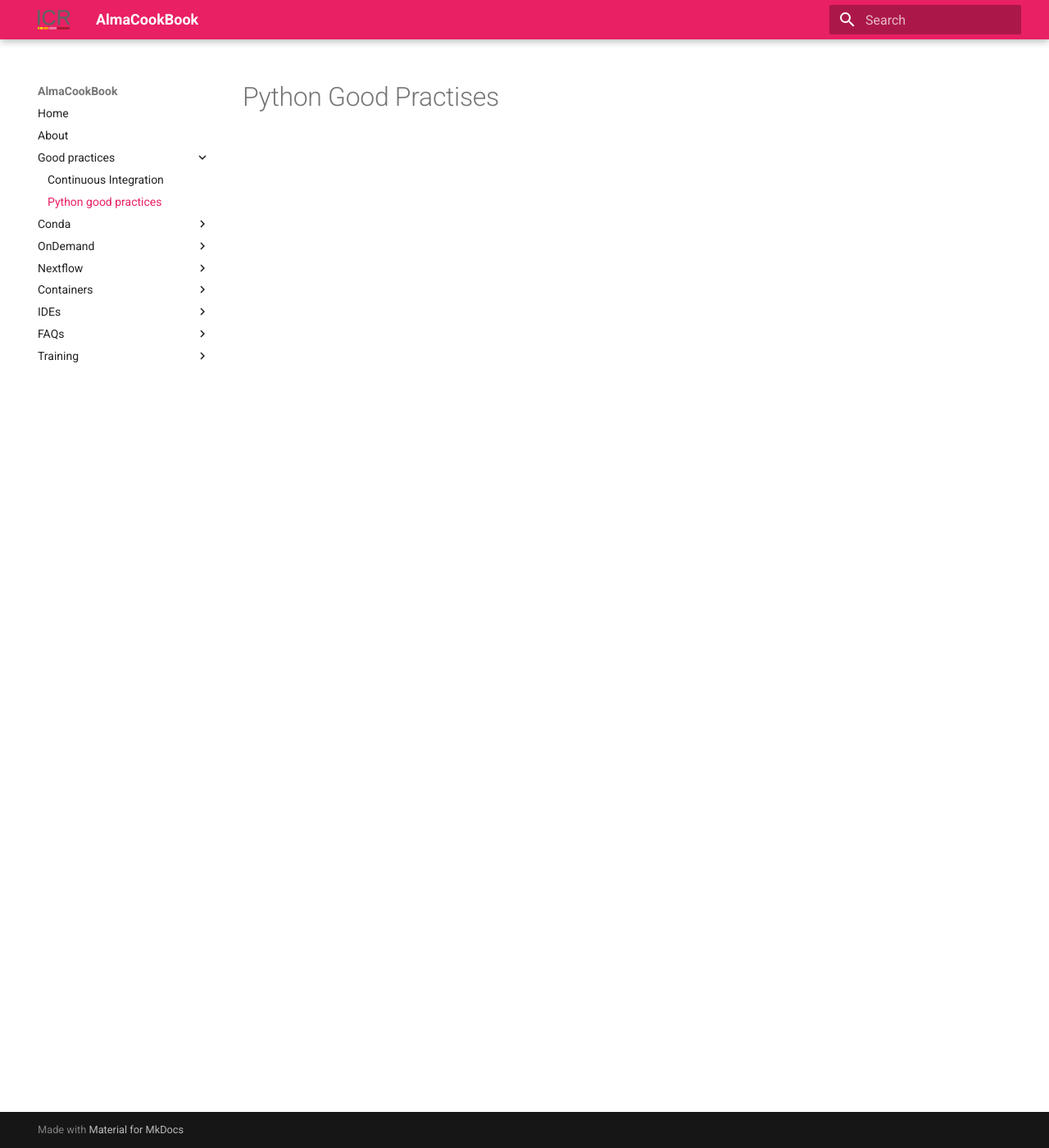
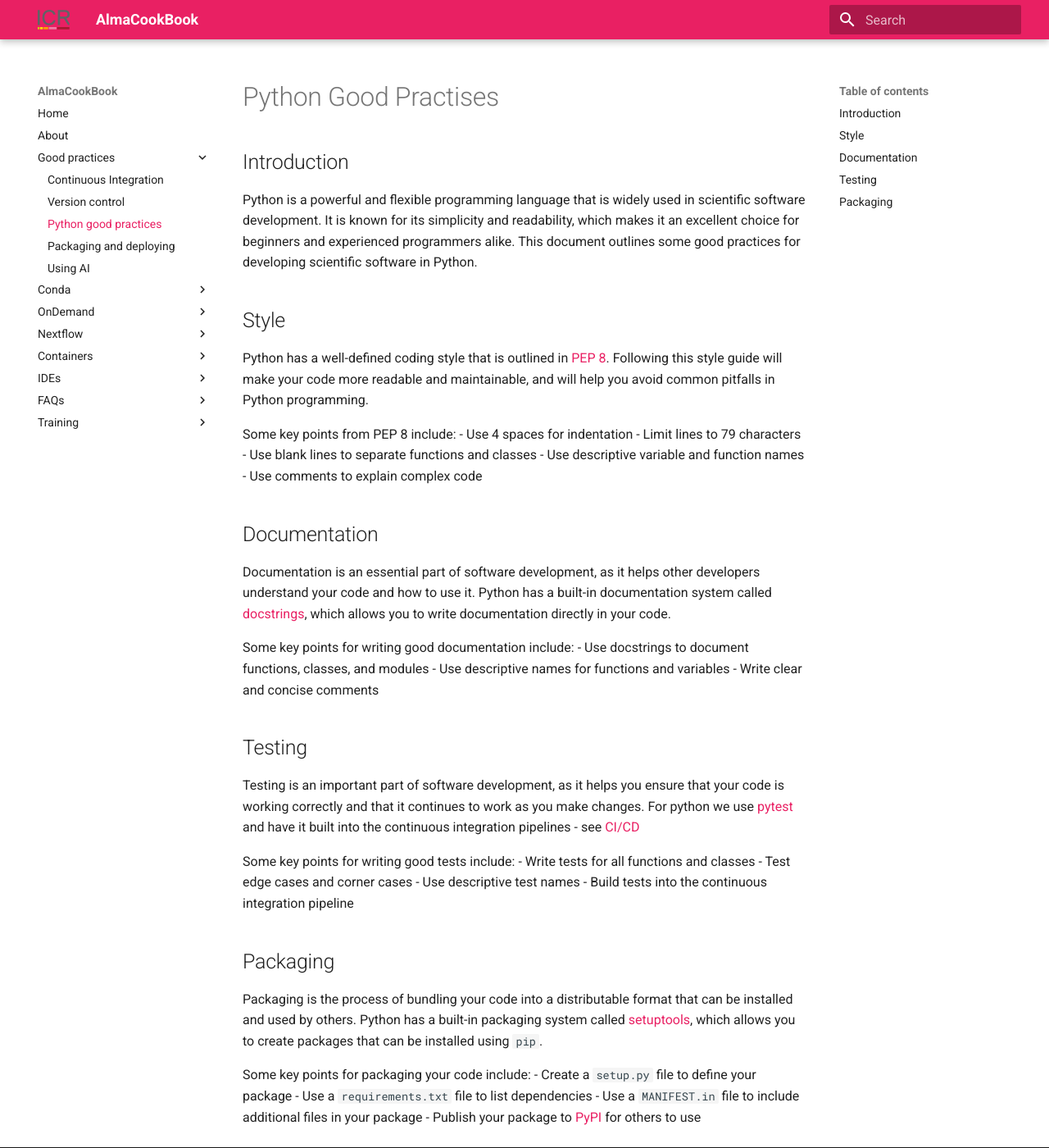
Before and after one commit to AlmaCookBook/AlmaCookBook.github.io, an MkDocs documentation site: the page built from docs/good/python.md, in a window 1280 px wide and 1400 px high. Shown: the whole window at 82% size. Built offline with MkDocs 1.6.1 and Material for MkDocs 9.7.7, drawn with Linux system fonts in a browser that asks for light colours.

Commit message:
Added some more outlines

```diff
--- a/docs/good/python.md
+++ b/docs/good/python.md
@@ -1 +1,40 @@
 # Python Good Practises
+
+## Introduction
+Python is a powerful and flexible programming language that is widely used in scientific software development. It is known for its simplicity and readability, which makes it an excellent choice for beginners and experienced programmers alike. This document outlines some good practices for developing scientific software in Python.
+
+## Style
+Python has a well-defined coding style that is outlined in [PEP 8](https://www.python.org/dev/peps/pep-0008/). Following this style guide will make your code more readable and maintainable, and will help you avoid common pitfalls in Python programming.
+
+Some key points from PEP 8 include:
+- Use 4 spaces for indentation
+- Limit lines to 79 characters
+- Use blank lines to separate functions and classes
+- Use descriptive variable and function names
+- Use comments to explain complex code
+
+## Documentation
+Documentation is an essential part of software development, as it helps other developers understand your code and how to use it. Python has a built-in documentation system called [docstrings](https://www.python.org/dev/peps/pep-0257/), which allows you to write documentation directly in your code.
+
+Some key points for writing good documentation include:
+- Use docstrings to document functions, classes, and modules
+- Use descriptive names for functions and variables
+- Write clear and concise comments
+
+## Testing
+Testing is an important part of software development, as it helps you ensure that your code is working correctly and that it continues to work as you make changes. For python we use [pytest](https://docs.pytest.org/en/8.0.x/) and have it built into the continuous integration pipelines - see [CI/CD](cicd)
+
+Some key points for writing good tests include:
+- Write tests for all functions and classes
+- Test edge cases and corner cases
+- Use descriptive test names
+- Build tests into the continuous integration pipeline
+
+## Packaging
+Packaging is the process of bundling your code into a distributable format that can be installed and used by others. Python has a built-in packaging system called [setuptools](https://setuptools.pypa.io/en/latest/), which allows you to create packages that can be installed using `pip`.
+
+Some key points for packaging your code include:
+- Create a `setup.py` file to define your package
+- Use a `requirements.txt` file to list dependencies
+- Use a `MANIFEST.in` file to include additional files in your package
+- Publish your package to [PyPI](https://pypi.org/) for others to use
--- a/mkdocs.yml
+++ b/mkdocs.yml
@@ -4,7 +4,10 @@ nav:
   - About: 'about.md'
   - Good practices:
     - 'Continuous Integration': 'good/cicd.md'
+    - 'Version control': 'good/version.md'
     - 'Python good practices': 'good/python.md'
+    - 'Packaging and deploying': 'good/packaging.md'
+    - 'Using AI' : good/ai.md
   - Conda:
     - 'Overview': 'conda/overview.md'
     - 'Basics': 'conda/basics.md'
@@ -16,8 +19,6 @@ nav:
     - NF-CORE:
       - 'nf-core 1: Install and test': 'workflows/nf-core-1.md'
       - 'nf-core 2: Sarek': 'workflows/nf-core-2.md'
-    - Other:
-      - 'Nextflow': 'workflows/nextflow.md'
   - Containers:
       - 'Singularity and docker': 'workflows/containers.md'
   - IDEs:
```
Also changed, not shown: docs/good/ai.md (added, +8 -0 lines), docs/good/cicd.md (+1 -1 lines), docs/good/packaging.md (added, +32 -0 lines), docs/good/version.md (added, +47 -0 lines).
